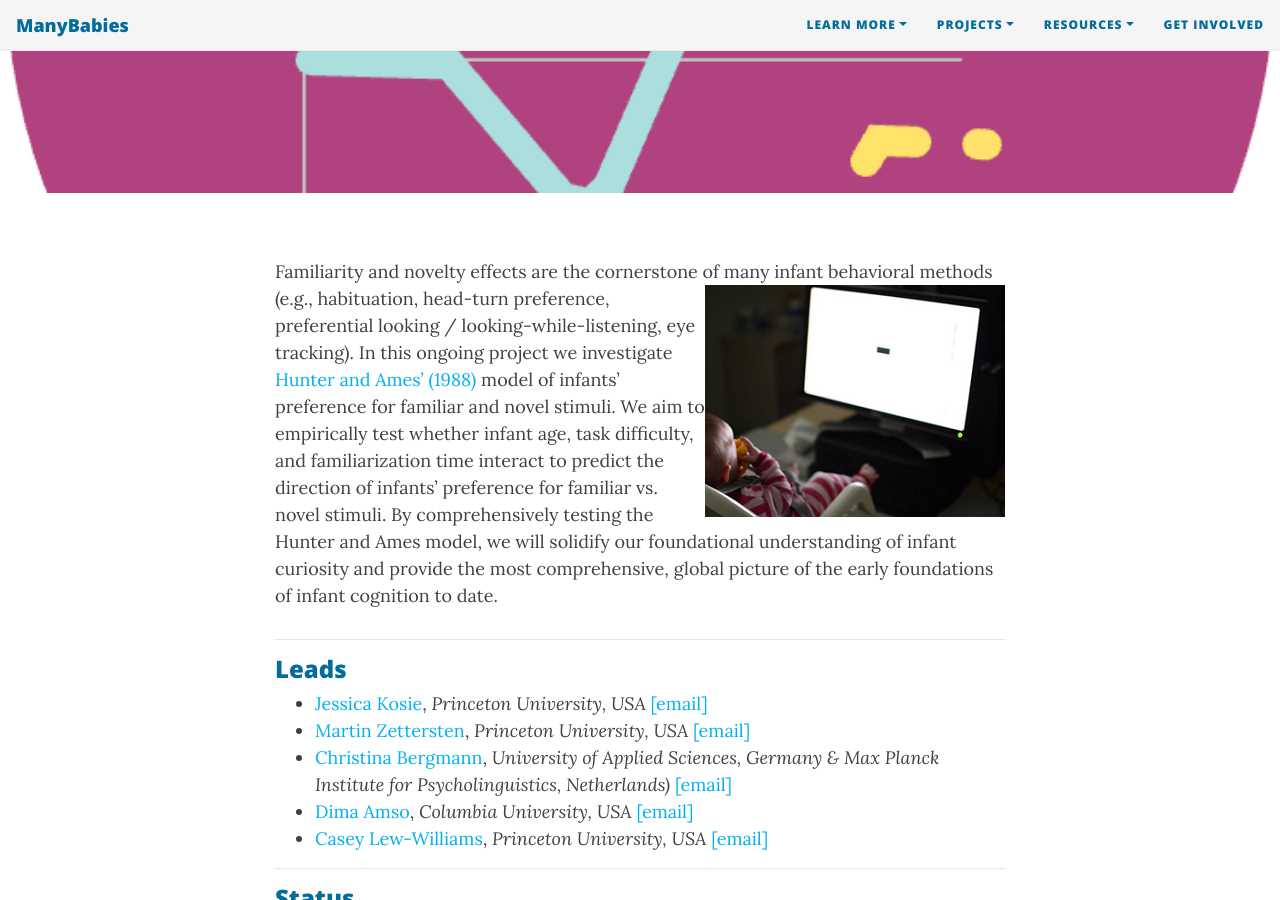
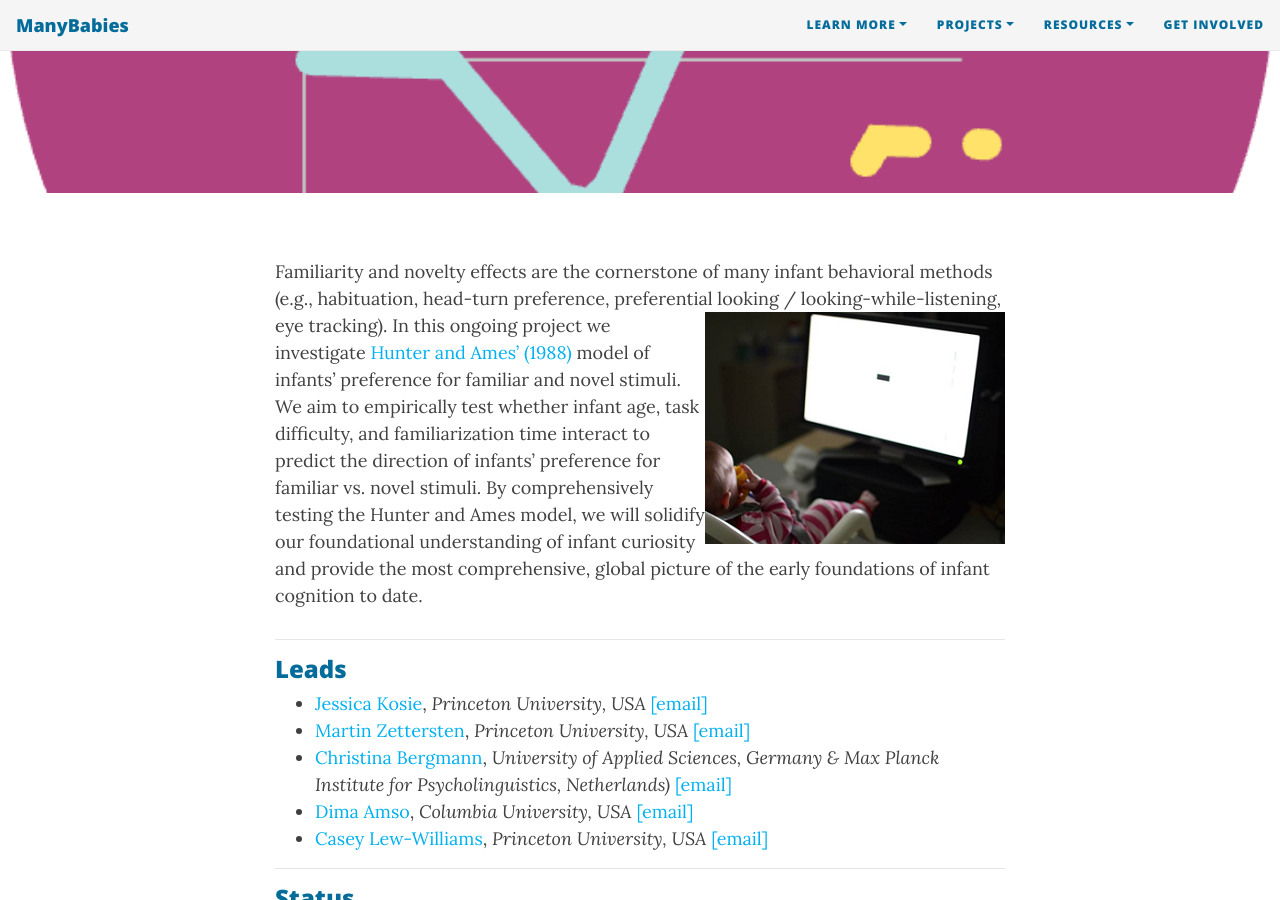
Before and after one commit to manybabies/manybabies.github.io, a Jekyll site: the page built from MB5.md, in a window 1280 px wide and 900 px high, scrolled down 352 px. Built offline with Jekyll 4.4.1, drawn with Linux system fonts in a browser that asks for light colours; nearby versions of some CDN libraries; some web fonts are replaced.

Commit message:
Update MB5.md

```diff
--- a/MB5.md
+++ b/MB5.md
@@ -12,7 +12,7 @@
 -->
 
 
-Familiarity and novelty effects are the cornerstone of many infant behavioral methods <img style="float: right;" src="/assets/img/infant_in_lab_300px.png"> (e.g., habituation, head-turn preference, preferential looking / looking-while-listening, eye tracking). In this ongoing project we investigate [Hunter and Ames’ (1988)](https://psycnet.apa.org/record/1988-98065-003) model of infants’ preference for familiar and novel stimuli. We aim to empirically test whether infant age, task difficulty, and familiarization time interact to predict the direction of infants’ preference for familiar vs. novel stimuli. By comprehensively testing the Hunter and Ames model, we will solidify our foundational understanding of infant curiosity and provide the most comprehensive, global picture of the early foundations of infant cognition to date.
+Familiarity and novelty effects are the cornerstone of many infant behavioral methods (e.g., habituation, head-turn preference, preferential looking / looking-while-listening, eye tracking). <img style="float: right;" src="/assets/img/infant_in_lab_300px.png"> In this ongoing project we investigate [Hunter and Ames’ (1988)](https://psycnet.apa.org/record/1988-98065-003) model of infants’ preference for familiar and novel stimuli. We aim to empirically test whether infant age, task difficulty, and familiarization time interact to predict the direction of infants’ preference for familiar vs. novel stimuli. By comprehensively testing the Hunter and Ames model, we will solidify our foundational understanding of infant curiosity and provide the most comprehensive, global picture of the early foundations of infant cognition to date.
 
 
 ***
```
